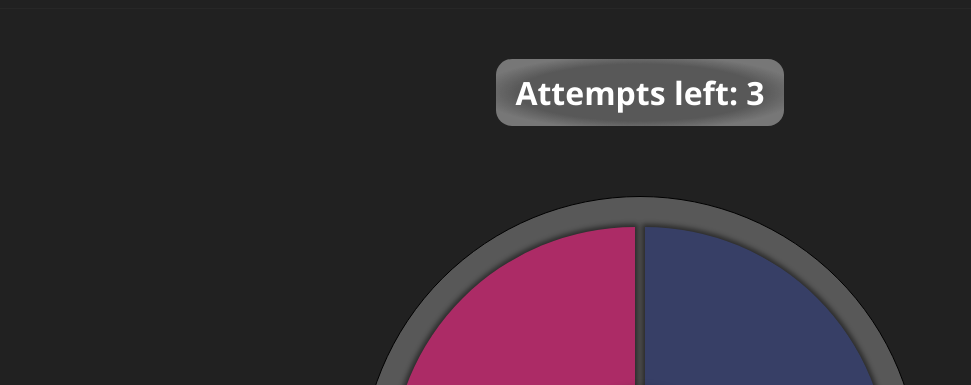
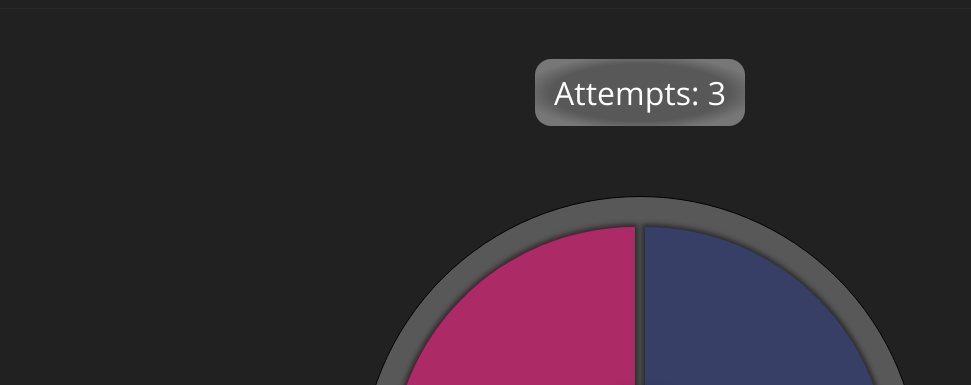
Before and after one commit to codemdshahbazali/simon_says, a plain HTML site: page index.html in a window 1280 px wide. Shown: the part 58-443 px from the top of the page, without its empty margins (0-971 px from the left). Drawn offline with nearby package versions, Linux system fonts and the light colour scheme.

Commit message:
changed look and feel

```diff
--- a/index.html
+++ b/index.html
@@ -66,7 +66,7 @@
     <hr />
     <main>
       <div class="score">
-        <label>Attempts left: </label>
+        <label>Attempts: </label>
         <span class="attmepts">3</span>
       </div>
       <div class="container">
--- a/style.css
+++ b/style.css
@@ -66,7 +66,6 @@ main {
 .score {
   margin-bottom: 20px;
   font-size: 35px;
-  font-weight: 700;
   color: var(--whiteClr);
   font-size: min(7vw, 4vh);
   /* background-color: var(--containerClr); */
```
